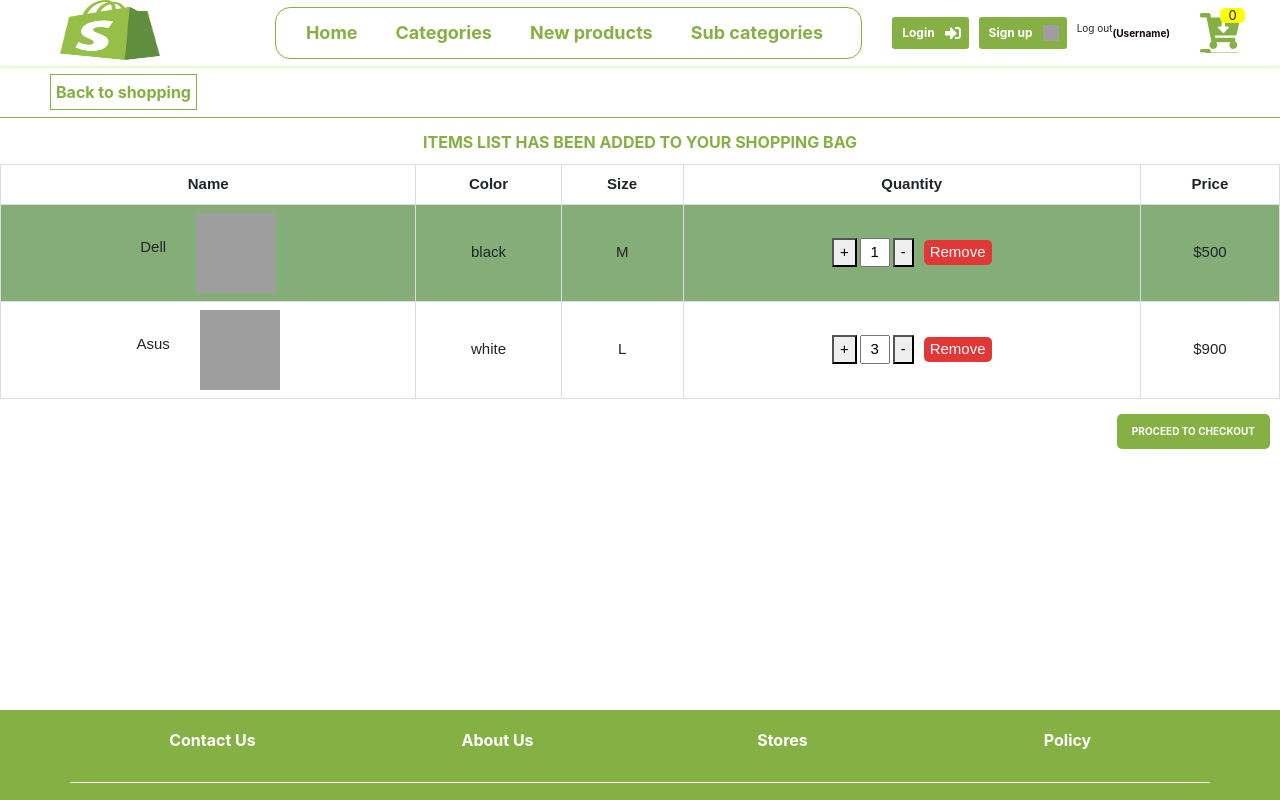
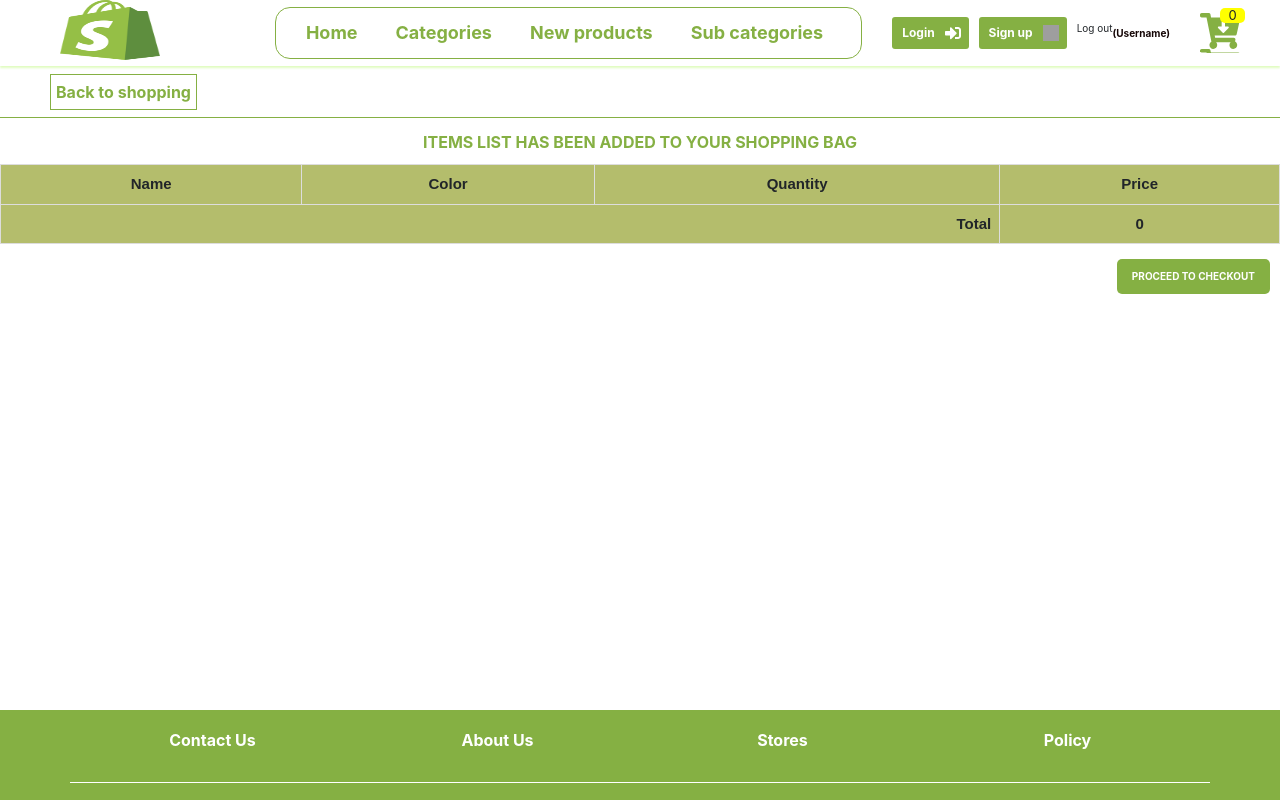
Before and after one commit to santos-pham-goldenowl/assignment-project, a React (Create React App) app: page /cart in a window 1280 px wide. Built offline with nearby package versions, Linux system fonts and the light colour scheme; grey boxes are pictures that could not be loaded.

Commit message:
fix shopping list component don't turn off when redirect to new page

```diff
--- a/src/Component/CartItem/index.js
+++ b/src/Component/CartItem/index.js
@@ -1,13 +1,44 @@
 import React from "react";
+
 import "./style.css";
+import { handlePrice } from "../../utilities";
 
 class CartItem extends React.Component {
+  constructor(props) {
+    super(props);
+    this.quantityValue = React.createRef();
+  }
+
+  addItemCount = () => {
+    let quantityValueNumber = +this.quantityValue.current.value;
+    quantityValueNumber += 1;
+    this.quantityValue.current.value = quantityValueNumber;
+  };
+  subtractItemCount = () => {
+    let quantityValueNumber = +this.quantityValue.current.value;
+    if (quantityValueNumber === 0) {
+      quantityValueNumber = 0;
+    } else {
+      quantityValueNumber -= 1;
+    }
+    this.quantityValue.current.value = quantityValueNumber;
+  };
+
   render() {
-    const { name, url, color, size, quantity, price } = this.props;
+    const {
+      name,
+      url,
+      color,
+      quantity,
+      price,
+      removeSelectedItem,
+    } = this.props;
+    const displayPrice = handlePrice(price);
     return (
       <>
         <tr>
           <td>
+            <div className="product-name-img-container">
               <div className="product-name-img">
                 <p className="ordered-product-name">{name}</p>
                 <div className="product-img">
@@ -19,22 +50,35 @@
                   ></img>
                 </div>
               </div>
+            </div>
           </td>
           <td>{color}</td>
-          <td>{size}</td>
           <td>
             <div>
-              <button>+</button>
+              <button
+                onClick={this.addItemCount}
+                className="change-quantity-btn"
+              >
+                +
+              </button>
               <input
+                ref={this.quantityValue}
                 type="text"
                 defaultValue={quantity}
                 className="change-numberof-item-ip"
               ></input>
-              <button>-</button>
-              <button className="remove-item-btn">Remove</button>
+              <button
+                onClick={this.subtractItemCount}
+                className="change-quantity-btn"
+              >
+                -
+              </button>
+              <button className="remove-item-btn" onClick={removeSelectedItem}>
+                Remove
+              </button>
             </div>
           </td>
-          <td>{price}</td>
+          <td>{displayPrice}</td>
         </tr>
       </>
     );
--- a/src/Component/CartItem/style.css
+++ b/src/Component/CartItem/style.css
@@ -1,23 +1,31 @@
 /* Table - Product Image  */
-.product-name-img {
+
+.product-name-img-container {
   display: flex;
   justify-content: center;
   align-items: center;
 }
 
-.ordered-product-name {
-  margin-right: 30px;
+.product-name-img {
+  width: 60%;
 }
 
 /* Table - number of item */
+
 .change-numberof-item-ip {
-  width: 30px;
+  border: none;
+  width: 50px;
   text-align: center;
   margin: 0px 3px;
 }
 
+.change-quantity-btn {
+  border: none;
+  width: 30px;
+}
+
 .remove-item-btn {
-  background-color: #e23737;
+  background-color: #bb6464;
   color: #fff;
   border: none;
   margin-left: 10px;
--- a/src/Component/Product/index.js
+++ b/src/Component/Product/index.js
@@ -2,17 +2,17 @@
 import { Col } from "reactstrap";
 import { Link } from "react-router-dom";
 
-import handlePrice from "../../utilities";
+import { handlePrice } from "../../utilities";
 
 class Product extends React.Component {
   render() {
-    const { id, src, name, price, addItem } = this.props;
+    const { id, url, name, price, addItem } = this.props;
     const displayPrice = handlePrice(price);
     return (
       <Col className="product">
         <div className="product-container">
           <Link to={`/product/${id}`} className="product-img">
-            <img src={src} alt="can not display"></img>
+            <img src={url} alt="can not display"></img>
           </Link>
           <p className="product-name">{name}</p>
           <p className="product-price">{displayPrice}</p>
--- a/src/Container/Cart/index.js
+++ b/src/Container/Cart/index.js
@@ -1,44 +1,20 @@
 import React from "react";
 import { Link } from "react-router-dom";
+import { connect } from "react-redux";
+
 import CartItem from "../../Component/CartItem/index";
-
+import { RemoveItem } from "../../redux/action";
+import { sumPrice } from "../../utilities";
 import "./style.css";
 
-const selectedItemList = [
-  {
-    name: "Dell",
-    url:
-      "https://cdn.tgdd.vn/Products/Images/44/218439/hp-348-g7-i5-9ph06pa-kg2-1-218439-400x400.jpg",
-    color: "black",
-    size: "M",
-    quantity: 1,
-    price: "$500",
-  },
-  {
-    name: "Asus",
-    url:
-      "https://cdn.tgdd.vn/Products/Images/44/225808/dell-vostro-3590-i5-grmgk3-225520-055537-400x400.jpg",
-    color: "white",
-    size: "L",
-    quantity: 3,
-    price: "$900",
-  },
-];
-
 class Cart extends React.Component {
-  constructor(props) {
-    super(props);
-    this.state = {
-      selectedItemList: [],
-    };
-  }
-  componentDidMount() {
-    this.setState({
-      selectedItemList,
-    });
-  }
+  // - Remove selected item
+  removeSelectedItem = (id) => {
+    return () => this.props.removeItem(id);
+  };
   render() {
-    const { selectedItemList } = this.state;
+    const { props } = this;
+    const { shoppingList } = props.shoppingItemList;
     return (
       <div className="cart-page">
         <div className="back-home-container">
@@ -55,23 +31,28 @@
               <tr>
                 <th>Name</th>
                 <th>Color</th>
-                <th>Size</th>
                 <th>Quantity</th>
                 <th>Price</th>
               </tr>
-              {selectedItemList.map((selectedItem, index) => {
+              {shoppingList.map((selectedItem, index) => {
                 return (
                   <CartItem
-                    key={index}
+                    key={selectedItem.id}
                     name={selectedItem.name}
                     url={selectedItem.url}
                     color={selectedItem.color}
-                    size={selectedItem.size}
-                    quantity={selectedItem.quantity}
+                    quantity={selectedItem.count}
                     price={selectedItem.price}
+                    removeSelectedItem={this.removeSelectedItem(
+                      selectedItem.id
+                    )}
                   />
                 );
               })}
+              <tr>
+                <th colSpan="3">Total</th>
+                <th>{sumPrice(props)}</th>
+              </tr>
             </tbody>
           </table>
           <div>
@@ -83,4 +64,16 @@
   }
 }
 
-export default Cart;
+const mapStateToProps = (state) => {
+  return {
+    shoppingItemList: state.ShoppingListReducer,
+  };
+};
+
+function mapDispatchToProps(dispatch) {
+  return {
+    removeItem: (id) => dispatch(RemoveItem(id)),
+  };
+}
+
+export default connect(mapStateToProps, mapDispatchToProps)(Cart);
--- a/src/Container/Cart/style.css
+++ b/src/Container/Cart/style.css
@@ -3,7 +3,8 @@
 .cart-page {
   /* padding-bottom: 150px; */
   margin-top: 66px;
-  min-height: calc(100vh - 90px - 66px);
+  margin-bottom: 100px;
+  min-height: calc(100vh - 90px - 66px - 100px);
 }
 
 /* Back home  */
@@ -50,9 +51,7 @@
   font-size: 1.5em;
 }
 
-tr,
-td,
-th {
+tr, td, th {
   text-align: center;
   border: 1px solid #dddddd;
   padding: 8px;
@@ -60,6 +59,22 @@
 
 tr:nth-child(even) {
   background-color: #84ad77;
+}
+
+tr:nth-child(2n+1) {
+  background-color: rgba(26, 175, 72, 0.42);
+}
+
+tr:first-child {
+  background-color: #b4bd6c;
+}
+
+tr:last-child {
+  background-color: #b4bd6c;
+}
+
+tr:last-child>th:first-child {
+  text-align: right;
 }
 
 /* Table checkout */
--- a/src/Container/ProductList/index.js
+++ b/src/Container/ProductList/index.js
@@ -41,13 +41,14 @@
     const properties = Object.assign({}, argValue);
 
     // - Convert properties object to an object with keys in temp array respectively.
-    const temp = ["id", "src", "name", "price"];
+    const temp = ["id", "url", "name", "color", "price"];
     temp.forEach((item, index) => {
       properties[item] = properties[index.toString()];
       delete properties[index];
     });
 
     return () => {
+      // add add to scale when click and then remove that class
       if (countInCart) {
         countInCart.classList.add("scale");
         setTimeout(() => {
@@ -96,13 +97,15 @@
               <Product
                 key={product.id}
                 id={product.id}
-                src={product.src}
+                url={product.url}
+                color={product.color}
                 name={product.name}
                 price={product.price}
                 addItem={this.addItem(
                   product.id,
-                  product.src,
+                  product.url,
                   product.name,
+                  product.color,
                   product.price
                 )}
               />
--- a/src/Container/ProductView/style.css
+++ b/src/Container/ProductView/style.css
@@ -2,7 +2,7 @@
   display: flex;
   flex-direction: column;
   align-items: center;
-  height: 400px;
+  margin-top: 66px;
   /* height: calc(100vh - 66px); */
   height: 330px;
   margin-bottom: 30px;
--- a/src/redux/reducer/productListReducer.js
+++ b/src/redux/reducer/productListReducer.js
@@ -2,84 +2,96 @@
   {
     id: "abc1",
     name: "Asus laptop",
-    src:
+    color: "black",
+    url:
       "https://images.fpt.shop/unsafe/fit-in/240x215/filters:quality(90):fill(white)/fptshop.com.vn/Uploads/Originals/2020/4/24/637233230044441609_dell-inspiron-n3593c-den-dd.png",
     price: "18000000",
   },
   {
     id: "abc2",
     name: "Dell laptop",
-    src:
+    color: "white",
+    url:
       "https://images.fpt.shop/unsafe/fit-in/240x215/filters:quality(90):fill(white)/fptshop.com.vn/Uploads/Originals/2020/4/14/637224559757700958_asus-vivobook-x509-bac-dd.png",
     price: "24000000",
   },
   {
     id: "abc3",
     name: "Hp laptop",
-    src:
+    color: "red",
+    url:
       "https://images.fpt.shop/unsafe/fit-in/240x215/filters:quality(90):fill(white)/fptshop.com.vn/Uploads/Originals/2020/6/2/637266923419786995_hp-15s-fq-bac-dd.png",
     price: "15000000",
   },
   {
     id: "abc4",
     name: "Thinkpad laptop",
-    src:
+    color: "yellow",
+    url:
       "https://images.fpt.shop/unsafe/fit-in/240x215/filters:quality(90):fill(white)/fptshop.com.vn/Uploads/Originals/2020/2/27/637183901495990470_hp-348-g7-bac-dd.png",
     price: "22000000",
   },
   {
     id: "abc5",
     name: "MSI laptop",
-    src:
+    color: "brown",
+    url:
       "https://images.fpt.shop/unsafe/fit-in/240x215/filters:quality(90):fill(white)/fptshop.com.vn/Uploads/Originals/2020/4/24/637233230044441609_dell-inspiron-n3593c-den-dd.png",
     price: "30000000",
   },
   {
     id: "abc6",
     name: "Dell laptop",
-    src:
+    color: "pink",
+    url:
       "https://images.fpt.shop/unsafe/fit-in/240x215/filters:quality(90):fill(white)/fptshop.com.vn/Uploads/Originals/2020/4/14/637224559757700958_asus-vivobook-x509-bac-dd.png",
     price: "14000000",
   },
   {
     id: "abc7",
     name: "Hp laptop",
-    src:
+    color: "green",
+    url:
       "https://images.fpt.shop/unsafe/fit-in/240x215/filters:quality(90):fill(white)/fptshop.com.vn/Uploads/Originals/2020/6/2/637266923419786995_hp-15s-fq-bac-dd.png",
     price: "19000000",
   },
   {
     id: "abc8",
     name: "Thinkpad laptop",
-    src:
+    color: "blue",
+    url:
       "https://images.fpt.shop/unsafe/fit-in/240x215/filters:quality(90):fill(white)/fptshop.com.vn/Uploads/Originals/2020/2/27/637183901495990470_hp-348-g7-bac-dd.png",
     price: "26000000",
   },
   {
     id: "abc9",
     name: "DELL laptop",
-    src:
+    color: "silver",
+    url:
       "https://images.fpt.shop/unsafe/fit-in/240x215/filters:quality(90):fill(white)/fptshop.com.vn/Uploads/Originals/2020/4/24/637233230044441609_dell-inspiron-n3593c-den-dd.png",
     price: "17000000",
   },
   {
     id: "abca10",
     name: "Lenovo laptop",
-    src:
+    color: "purple",
+    url:
       "https://images.fpt.shop/unsafe/fit-in/240x215/filters:quality(90):fill(white)/fptshop.com.vn/Uploads/Originals/2020/4/14/637224559757700958_asus-vivobook-x509-bac-dd.png",
     price: "12000000",
   },
   {
     id: "abc11",
     name: "Hp laptop",
-    src:
+    color: "yellow",
+    url:
       "https://images.fpt.shop/unsafe/fit-in/240x215/filters:quality(90):fill(white)/fptshop.com.vn/Uploads/Originals/2020/6/2/637266923419786995_hp-15s-fq-bac-dd.png",
     price: "15000000",
   },
   {
     id: "abc12",
     name: "Thinkpad laptop",
-    src:
+    color: "black",
+    url:
       "https://images.fpt.shop/unsafe/fit-in/240x215/filters:quality(90):fill(white)/fptshop.com.vn/Uploads/Originals/2020/2/27/637183901495990470_hp-348-g7-bac-dd.png",
     price: "29000000",
   },
--- a/src/redux/reducer/shoppingListReducer.js
+++ b/src/redux/reducer/shoppingListReducer.js
@@ -6,7 +6,7 @@
   let newState = { ...state };
   switch (action.type) {
     case "Add":
-      const { id, src, name, price } = action.payload;
+      const { id, url, name, color, price } = action.payload;
       // - if newState without a added id key is init a new key by id
       const addedItem = newState.shoppingList.find((item) => {
         return item.id === id;
@@ -15,8 +15,9 @@
       if (!addedItem) {
         const itemProperties = {
           id,
-          src,
+          url,
           name,
+          color,
           price,
           count: 1,
         };
--- a/src/utilities.js
+++ b/src/utilities.js
@@ -31,4 +31,13 @@
 //     return String(value).replace(/(?<!\..*)(\d)(?=(?:\d{3})+(?:\.|$))/g, '$1,');
 // }
 
-export default handlePrice;
+// - calculate sum the price of all selected items
+const sumPrice = (props) => {
+  const { shoppingList } = props.shoppingItemList;
+  const sumPrice = shoppingList.reduce((accumulator, currentValue) => {
+    return accumulator + currentValue.price * currentValue.count;
+  }, 0);
+  return handlePrice(sumPrice);
+};
+
+export { handlePrice, sumPrice };
```
Also changed, not shown: src/Component/ShoppingItem/index.js (+3 -4 lines), src/Container/ShoppingItemList/index.js (+20 -22 lines). Lines whose indentation alone changed are shown as unchanged.
